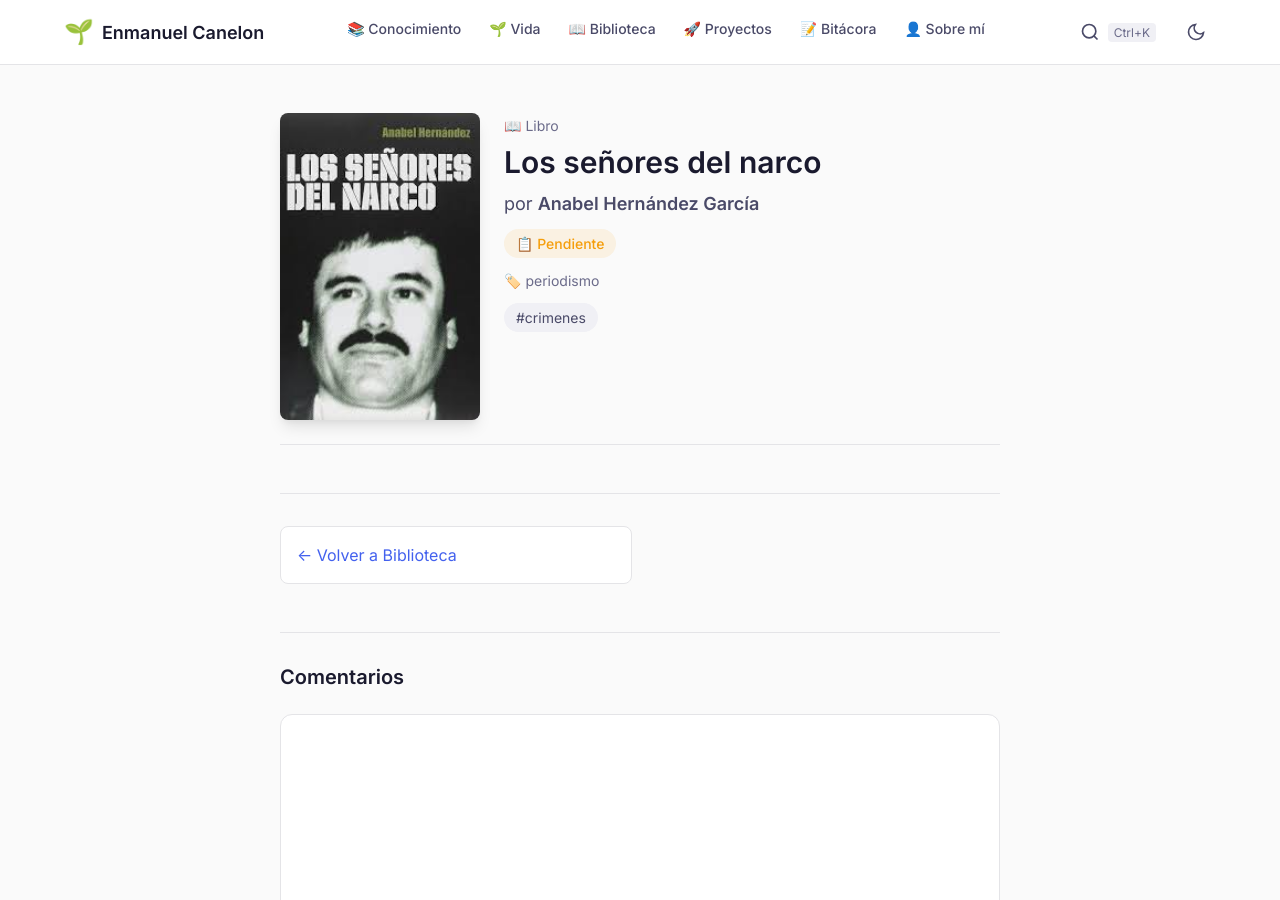
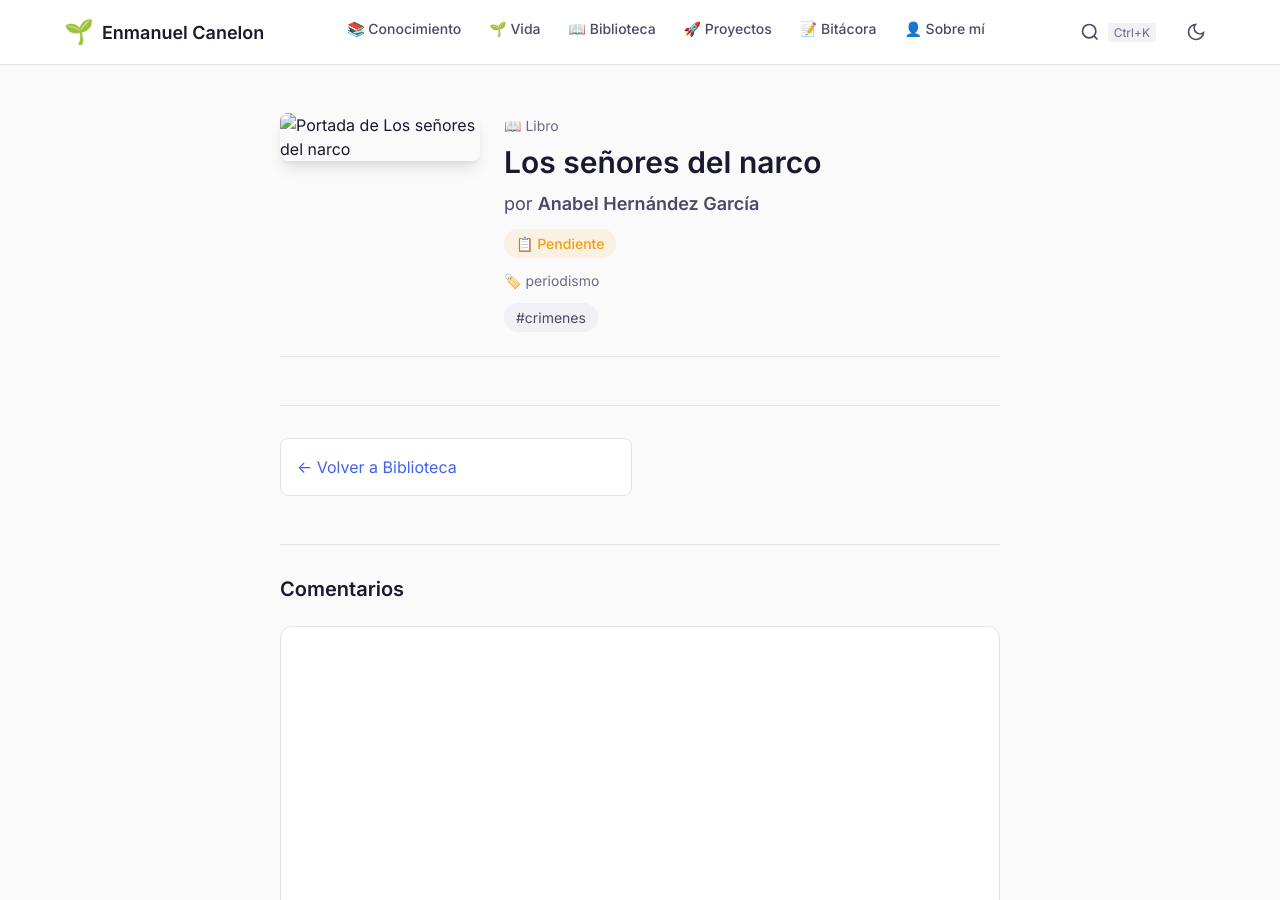
Before and after one commit to enmanuelcanelon/enmanuelcanelon, a Jekyll site: the page built from _biblioteca/los-senores-del-narco.md, in a window 1280 px wide and 900 px high. Built offline with Jekyll 4.4.1, drawn with Linux system fonts in a browser that asks for light colours; comment, search, counter and statistics services are not loaded.

Commit message:
Update 📚 Biblioteca “los-senores-del-narco”

```diff
--- a/_biblioteca/los-senores-del-narco.md
+++ b/_biblioteca/los-senores-del-narco.md
@@ -4,7 +4,7 @@ date: 2026-02-04
 author: " Anabel Hernández García"
 type: libro
 status: pendiente
-cover: /assets/covers/images.jpg
+cover: ""
 genre:
   - periodismo
 tags:
```
